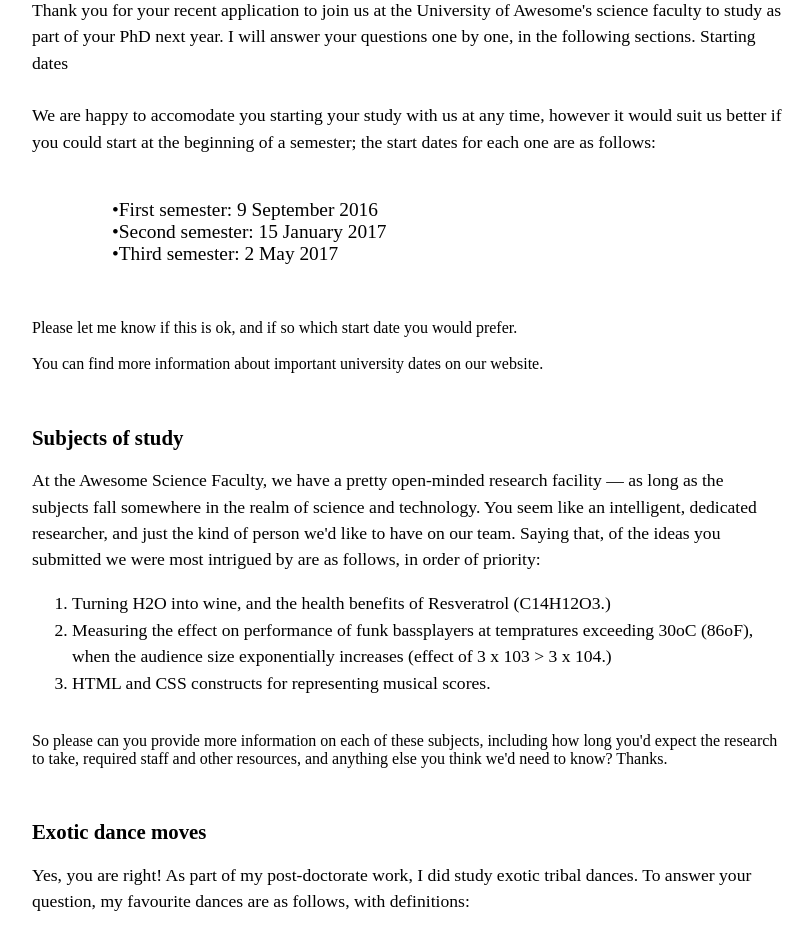
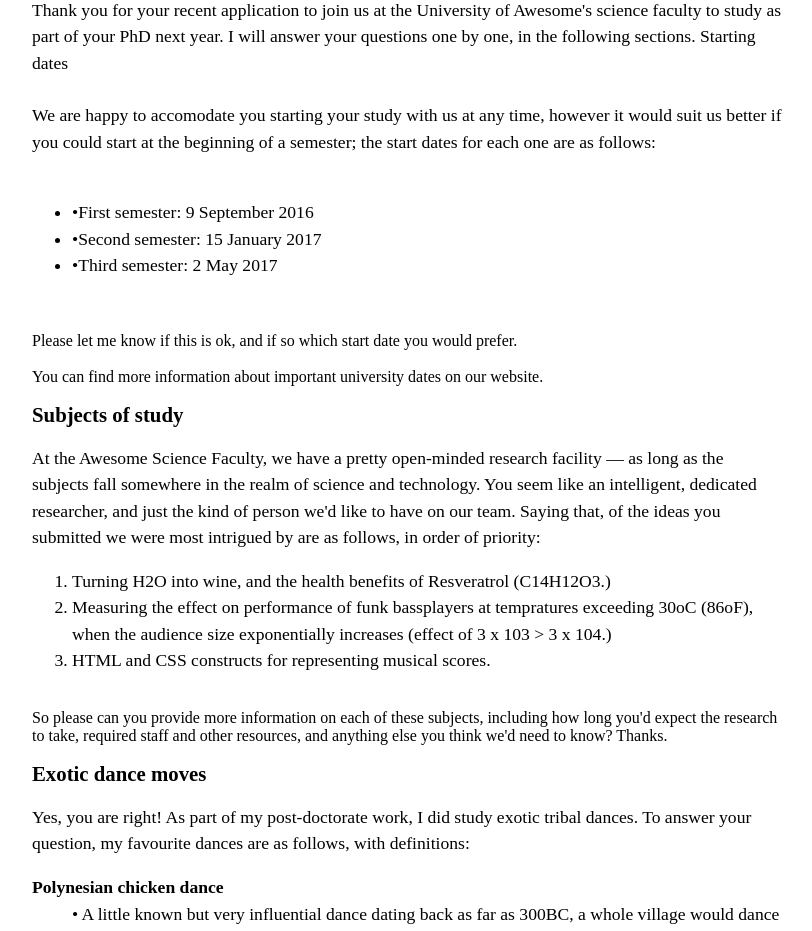
Before and after one commit to PauNavarro/DAM2020-2021, a PHP site: page /ejercicio1.html in a window 1280 px wide. Shown: the part 636-1567 px from the top of the page, without its empty margins (233-1045 px from the left). Run offline with PHP 8.4, Linux system fonts and the light colour scheme.

Commit message:
modified:   Lenguaje de marcas/Actividad04/ejercicio1/ejercicio1.html 	modified:   Lenguaje de marcas/Actividad04/ejercicio1/formato.css

```diff
--- a/Lenguaje de marcas/Actividad04/ejercicio1/ejercicio1.html
+++ b/Lenguaje de marcas/Actividad04/ejercicio1/ejercicio1.html
@@ -1,5 +1,5 @@
 <!DOCTYPE html>
-<html>
+<html lang="en">
 <head>
 	<title>Ejercicio1</title>
 	<meta charset="UTF-8">
@@ -52,18 +52,17 @@
 	We are happy to accomodate you starting your study with us at any time, however it would suit us better if you could start at the beginning of a semester; the start dates for each one are as follows:
 <br>
 	<br>
-	<ol>
-		<ul>First semester: 9 September 2016</ul>
-		<ul>Second semester: 15 January 2017</ul>
-		<ul>Third semester: 2 May 2017</ul>
-	</ol>
+	<ul>
+		<li><span class="lista">First semester: 9 September 2016</span></li>
+		<li><span class="lista">Second semester: 15 January 2017</span></li>
+		<li><span class="lista">Third semester: 2 May 2017</span></li>
+	</ul>
 <br>
 	<br>
 	Please let me know if this is ok, and if so which start date you would prefer.
 <br>
 	<br>
 	You can find more information about important university dates on our website.
-</p>
 <br>
 
 <h2>Subjects of study</h2>
@@ -78,7 +77,6 @@
 	</ol>
 <br>
 	So please can you provide more information on each of these subjects, including how long you'd expect the research to take, required staff and other resources, and anything else you think we'd need to know? Thanks.
-</p>
 <br>
 
 <h2>Exotic dance moves</h2>
@@ -109,6 +107,5 @@
 <br>
 	<br>
 	University of Awesome motto: "Be awesome to each other." -- <span class="nombre">Bill S Preston</span>, Esq
-</p>
 </body>
 </html>
--- a/Lenguaje de marcas/Actividad04/ejercicio1/formato.css
+++ b/Lenguaje de marcas/Actividad04/ejercicio1/formato.css
@@ -39,4 +39,4 @@ p, li, dd, dt, address {
   line-height: 1.5;
 }
 dd::before{content:"\2022"}
-ul::before{content:"\2022"}
+.lista::before{content:"\2022"}
```
